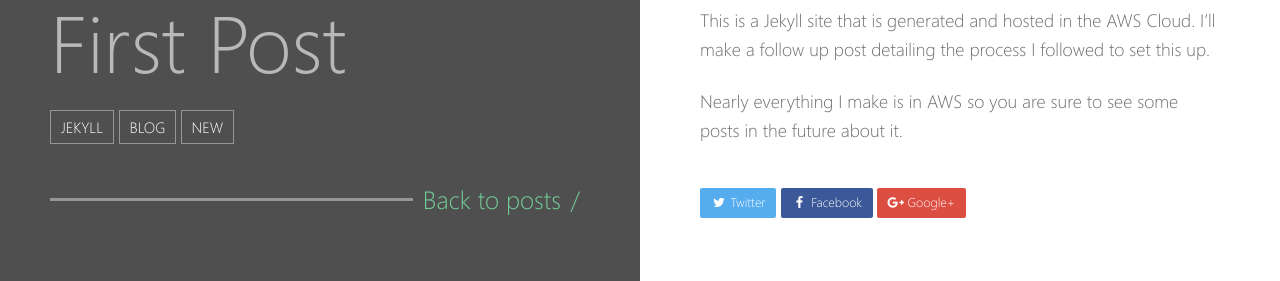
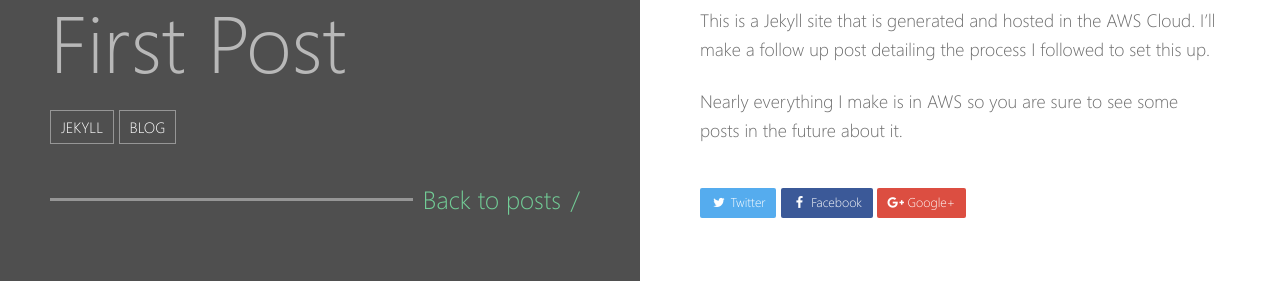
Before and after one commit to ScreamingHawk/ScreamingHawk.github.io, a Jekyll site: the page built from _posts/2017-02-17-first-post.md, in a window 1280 px wide. Shown: the part 1204-1485 px from the top of the page. Built offline with Jekyll 4.4.1, drawn with Linux system fonts in a browser that asks for light colours.

Commit message:
Removed 'new' tag

```diff
--- a/_posts/2017-02-17-first-post.md
+++ b/_posts/2017-02-17-first-post.md
@@ -2,10 +2,9 @@
 layout: post
 title: "First Post"
 excerpt: "First post on a new website."
-tag:
-- jekyll
-- blog
-- new
+tags:
+  - jekyll
+  - blog
 ---
 
 ## Why the new site?
```
